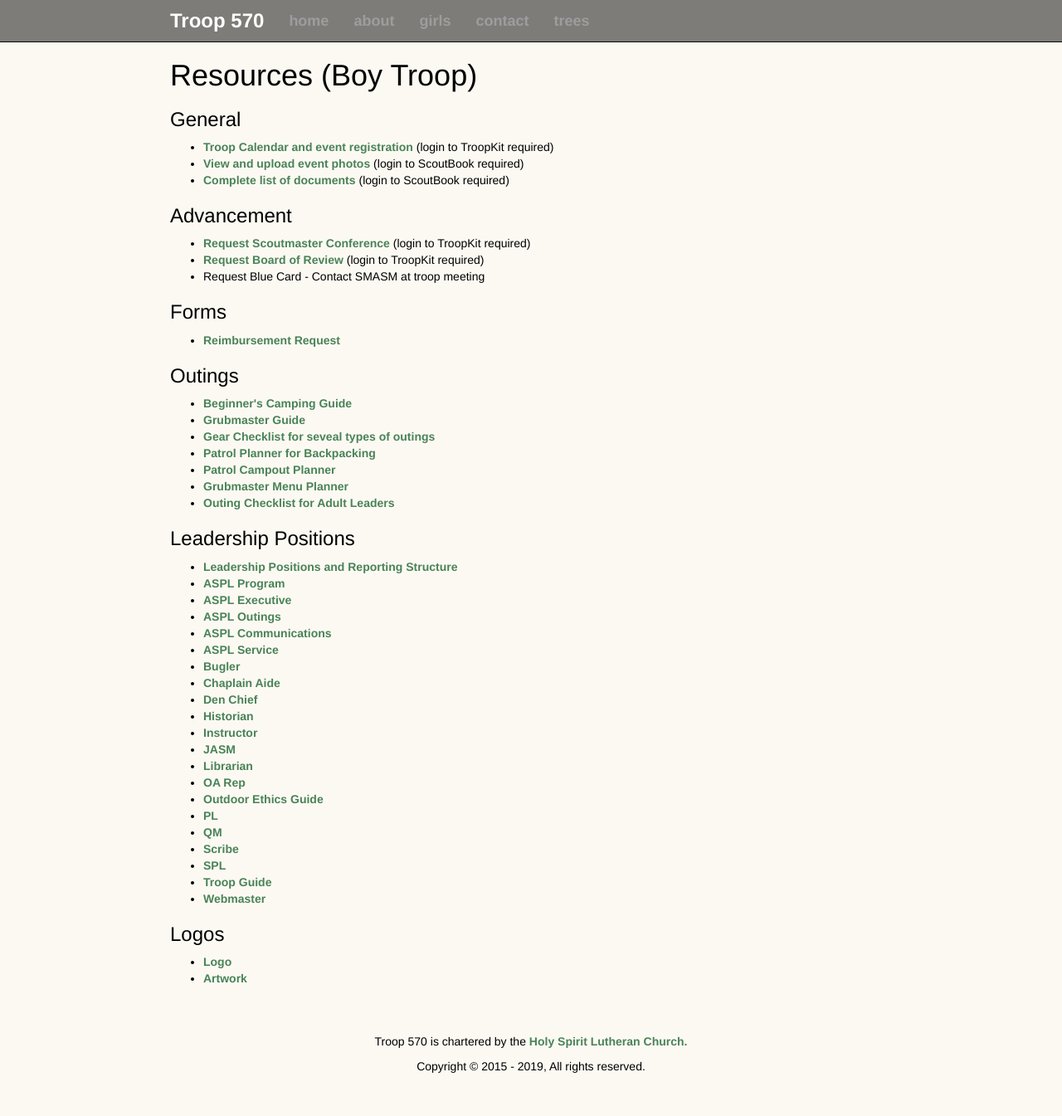
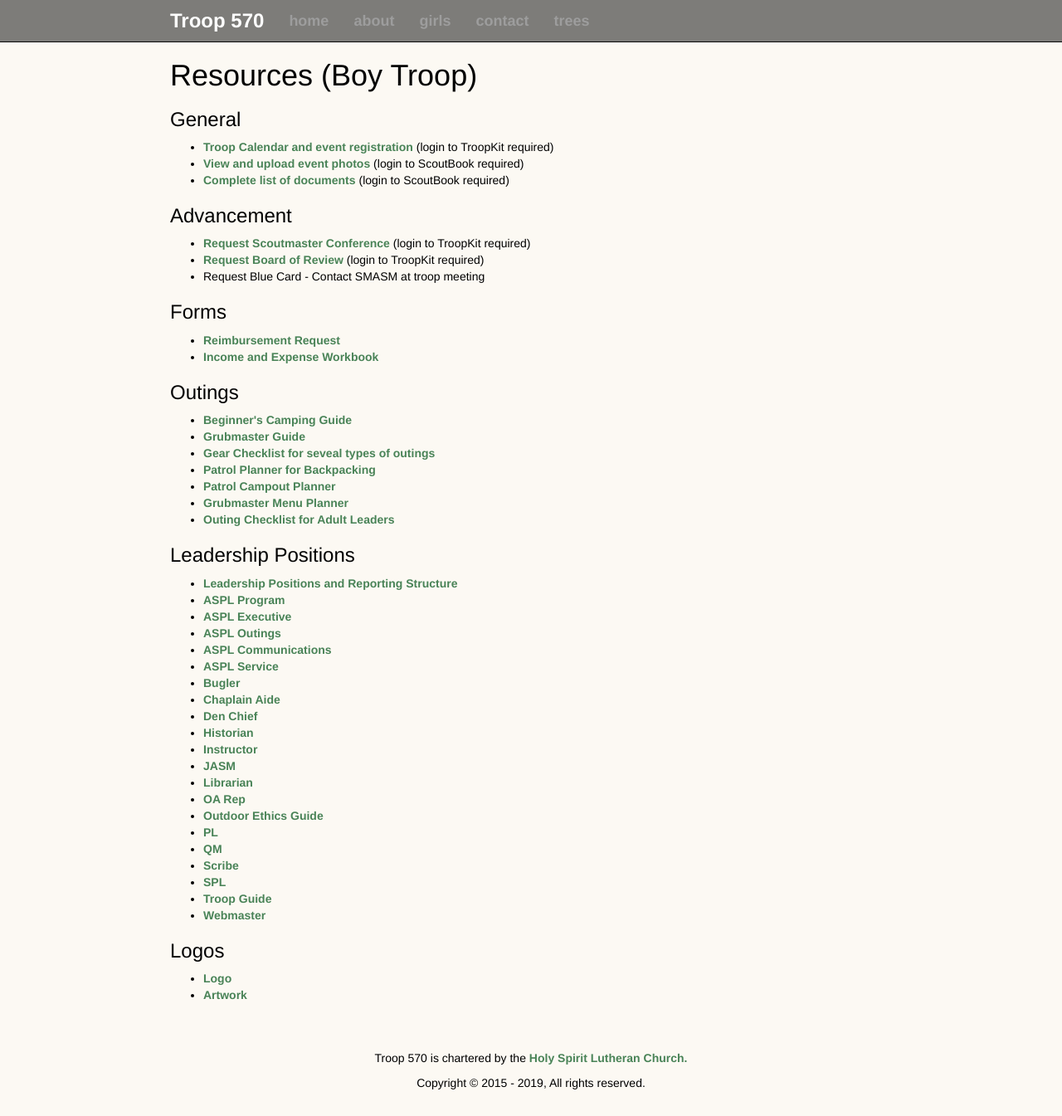
Before and after one commit to troop570/troop570.github.io, a Jekyll site: the page built from resourcesb/index.html, in a window 1280 px wide. Shown: the whole page at 83% size. Built offline with Jekyll 4.4.1, drawn with Linux system fonts in a browser that asks for light colours; nearby versions of some CDN libraries.

Commit message:
Add link to income & expense workbook

```diff
--- a/resourcesb/index.html
+++ b/resourcesb/index.html
@@ -21,6 +21,8 @@ categories:
   files:
   - name: Reimbursement Request
     url: https://drive.google.com/file/d/1IXrDVg9xWL8NPZVLdBG9hW2lUaPPU6Tl/view
+  - name: Income and Expense Workbook
+    url: https://drive.google.com/file/d/1v7-D2_7foNvfsJngmWvHuogJW3c7oE1W/view
 - name: Outings
   files:
   - name: Beginner's Camping Guide
```
